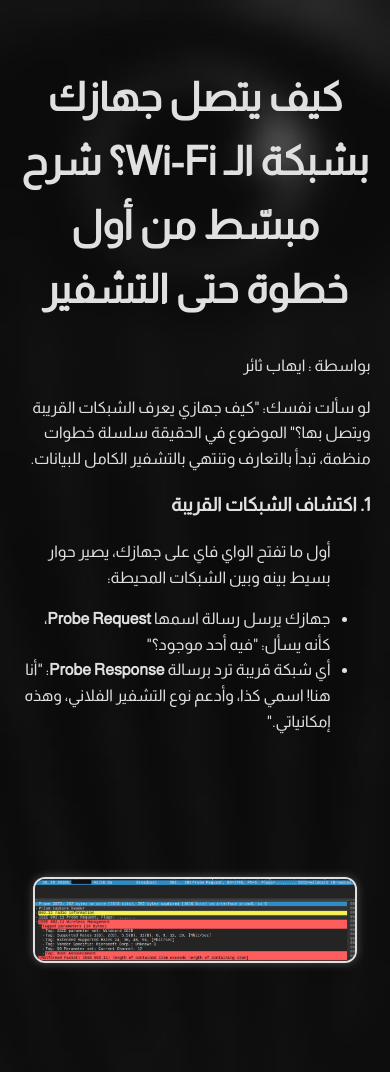
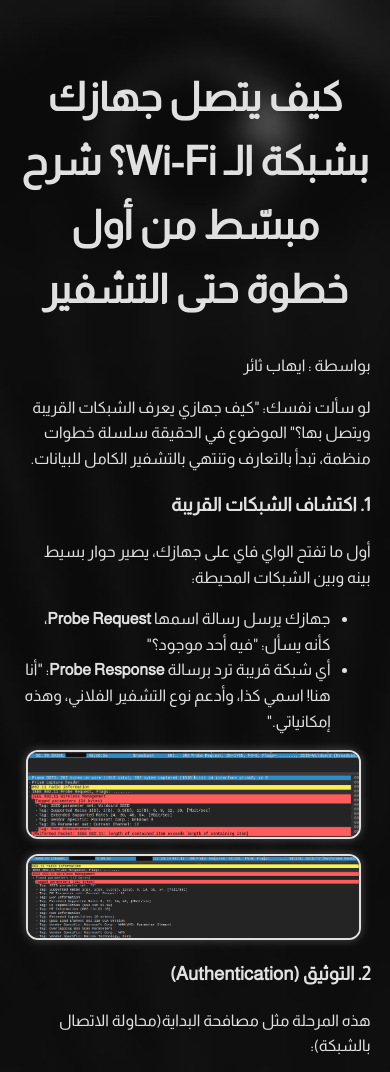
Before and after one commit to CyberX-sec/Web, a plain HTML site: page Articles/WIFI-Connection.html in a window 390 px wide. Shown: the top 1072 px of the page. Drawn offline with Linux system fonts and the light colour scheme.

Commit message:
wi-fi con. fix and Ehab image

```diff
--- a/Templates/Articles-style/Wi-Fi-connection.css
+++ b/Articles-Templates/Wi-Fi-connection.css
@@ -4,7 +4,7 @@ body {
     margin: 0;
     font-family: 'Almarai', sans-serif;
     background-color: #000000;
-    background-image: url('../../Mainimages/background.JPEG');
+    background-image: url('../Mainimages/background.JPEG');
     background-position: top;
     background-repeat: no-repeat;
     background-size: cover;
@@ -12,6 +12,11 @@ body {
     direction: rtl;
     line-height: 1.6;
     overflow-x: hidden;
+}
+
+img {
+    max-width: 100%;
+    height: auto;
 }
 
 .bg {
@@ -43,7 +48,7 @@ body {
 }
 
 .hero {
-    background: linear-gradient(135deg, rgba(255, 255, 255, 0.1), rgba(200, 200, 200, 0.1)), url('../../Mainimages/main1.JPEG') no-repeat center/cover;
+    background: linear-gradient(135deg, rgba(255, 255, 255, 0.1), rgba(200, 200, 200, 0.1)), url('../Mainimages/main1.JPEG') no-repeat center/cover;
     padding: 4rem 2rem;
     position: relative;
     color: #fff;
@@ -215,31 +220,35 @@ footer a:hover {
 }
 
 .double-image-section {
-    display: flex;
-    justify-content: center;
-    gap: 40px;
-    padding: 40px 0;
-    flex-wrap: wrap;
+    display: grid;
+    grid-template-columns: 1fr 1fr;
+    gap: 8px; /* خفف المسافة بين الصور */
+    padding: 0;
+    margin: 0 auto;
+    max-width: 100%;
 }
 
 .double-image-section .column {
-    flex: 1 1 300px;
-    display: flex;
-    justify-content: center;
-    align-items: center;
+    margin: 0;
+    padding: 0;
+    display: block;
 }
 
+
 .double-image-section img {
-    max-width: 100%;
+    display: block;
+    width: 100%;
     height: auto;
     border-radius: 6px;
     box-shadow: 0 0 15px rgba(0,0,0,0.3);
     transition: transform 0.3s ease;
+    margin: 0; /* شيل أي مسافات خارجية */
 }
 
 .double-image-section img:hover {
     transform: scale(1.05);
 }
+
 
 .double-image-section img,
 .project-image {
@@ -266,13 +275,15 @@ footer a:hover {
 
 @media (max-width: 768px) {
     .double-image-section {
-        flex-direction: column;
-        padding: 20px 0;
+        grid-template-columns: 1fr;
+        gap: 15px;
+        padding: 0 10px;
     }
 
     .double-image-section img {
+        max-width: 550px;
+        margin: 0 auto;
         width: 100%;
-        max-width: 320px;
-        margin: 0 auto;
+        height: auto;
     }
 }
--- a/Articles/WIFI-Connection.html
+++ b/Articles/WIFI-Connection.html
@@ -4,11 +4,9 @@
   <meta charset="UTF-8" />
   <meta name="viewport" content="width=device-width, initial-scale=1.0" />
   <title>Wi-Fi connect</title>
-  <link rel="stylesheet" href="../Templates/Articles-style/Wi-Fi-connection.css" />
+  <link rel="stylesheet" href="../Articles-Templates/Wi-Fi-connection.css">
 </head>
 <body dir="rtl">
-
-
   <section class="section" style="text-align: right;">
     <div class="container">
       <h2>كيف يتصل جهازك بشبكة الـ Wi-Fi؟ شرح مبسّط من أول خطوة حتى التشفير</h2>
@@ -16,8 +14,8 @@
       <p>لو سألت نفسك: "كيف جهازي يعرف الشبكات القريبة ويتصل بها؟" الموضوع في الحقيقة سلسلة خطوات منظمة، تبدأ بالتعارف وتنتهي بالتشفير الكامل للبيانات.</p>
 
       <h3>1. اكتشاف الشبكات القريبة</h3>
+      <p>أول ما تفتح الواي فاي على جهازك، يصير حوار بسيط بينه وبين الشبكات المحيطة:</p>
       <ul>
-        <p>أول ما تفتح الواي فاي على جهازك، يصير حوار بسيط بينه وبين الشبكات المحيطة:</p>
         <li>جهازك يرسل رسالة اسمها <strong>Probe Request</strong>، كأنه يسأل: "فيه أحد موجود؟"</li>
         <li>أي شبكة قريبة ترد برسالة <strong>Probe Response</strong>: "أنا هنا! اسمي كذا، وأدعم نوع التشفير الفلاني، وهذه إمكانياتي."</li>
       </ul>
@@ -32,43 +30,41 @@
       </div>
 
       <h3>2. التوثيق (Authentication)</h3>
+      <p>هذه المرحلة مثل مصافحة البداية(محاولة الاتصال بالشبكة):</p>
       <ul>
-        <p>هذه المرحلة مثل مصافحة البداية(محاولة الاتصال بالشبكة):</p>
         <li>الجهاز يطلب من الشبكة السماح له بالمحاولة للدخول.</li>
         <li> الشبكة ترد بالموافقة سواء كان الرمز غلط او صح اذا كانت الشبكة محمية لان هذا التوثيق ما له علاقة بالباسورد، هو فقط إثبات وجود ورغبة في الاتصال، برسائل بسيطة جداً. </li>
       </ul>
       <img src="../Articles-images/Wi-Fi-connection/wire_authentication.png" alt="Authentication" class="project-image" />
 
       <h3>3. ربط الجهاز بالشبكة (Association)</h3>
+      <p>بعد المصافحة او الموافقة، الجهاز يقدم نفسه بشكل أوضح:</p>
       <ul>
-        <p>بعد المصافحة او الموافقة، الجهاز يقدم نفسه بشكل أوضح:</p>
-        <li>الجهاز يقدم نفسه بشكل أوضح ويذكر نوع التشفير و إمكانياته.</li>
+        <li> ويذكر نوع التشفير و إمكانياته.</li>
         <li>الشبكة ترد بالموافقة وتعطيه رقم تعريف داخل الشبكة (AID).</li>
-        <p>للآن، لا يوجد إنترنت ولا تشفير… لأن المفاتيح السرية لم يتم تبادلها بعد.</p>
       </ul>
+      <p>للآن، لا يوجد إنترنت ولا تشفير… لأن المفاتيح السرية لم يتم تبادلها بعد.</p>
 
       <h3>4. مرحلة الأمان – 4-Way Handshake</h3>
+      <p>هنا تبدأ الخطوة الأهم: تأكيد أن الجهاز والراوتر يعرفان كلمة السر، وإنشاء مفاتيح التشفير </p>
+      <p><strong>تتم المصافحة بأربع رسائل:</strong></p>
       <ol>
-        <p>هنا تبدأ الخطوة الأهم: تأكيد أن الجهاز والراوتر يعرفان كلمة السر، وإنشاء مفاتيح التشفير </p>
-        <p><strong>تتم المصافحة بأربع رسائل:</strong></p>
         <li>الراوتر يرسل رقم عشوائي (<strong>ANonce</strong>) للجهاز.</li>
         <li>الجهاز يرد برقم عشوائي (<strong>SNonce</strong>) + كود تحقق (<strong>MIC</strong>) يثبت معرفته بكلمة السر.</li>
         <li>الراوتر يتحقق ويرسل مفتاح التشفير الجماعي (<strong>GTK</strong>) + MIC جديد.</li>
         <li>الجهاز يرد للتأكيد.</li>
-        <p>
-بعد هذه الخطوة، كل البيانات بينك وبين الراوتر تصبح مشفرّة، وأي شخص يحاول التجسس سيرى مجرد بيانات غير مفهومة.</p>
       </ol>
+      <p>بعد هذه الخطوة، كل البيانات بينك وبين الراوتر تصبح مشفرّة، وأي شخص يحاول التجسس سيرى مجرد بيانات غير مفهومة.</p>
       <img src="../Articles-images/Wi-Fi-connection/4wayHandshake.png" alt="4-Way Handshake" class="project-image" />
 
       <h3>5. ماذا يُرسل في الهواء؟</h3>
+      <p>كل رسالة تُرسل عبر الـ Wi-Fi لها جزئين:</p>
       <ul>
-        <p>كل رسالة تُرسل عبر الـ Wi-Fi لها جزئين:</p>
         <li><strong>Header:</strong> بيانات تعريفية عن نوع الرسالة.</li>
         <li><strong>Payload:</strong> المحتوى الفعلي (البيانات).</li>
-        <p>
-بعض الرسائل فيها الاثنين، وبعض الرسائل الصغيرة مثل ACK يكون فيها الـ Header فقط.</p>
-<p><strong>بعد التشفير، تبدأ البيانات الحقيقية (تصفح، فيديو، محادثات) بالمرور داخل الـ Payload بشكل مشفر.</strong></p>
       </ul>
+      <p>بعض الرسائل فيها الاثنين، وبعض الرسائل الصغيرة مثل ACK يكون فيها الـ Header فقط.</p>
+      <p><strong>بعد التشفير، تبدأ البيانات الحقيقية (تصفح، فيديو، محادثات) بالمرور داخل الـ Payload بشكل مشفر.</strong></p>
 
       <h3>6. كيف تراقب هذه العملية باستخدام Wireshark؟</h3>
       <p>إذا كان كرت الـ Wi-Fi لديك يدعم Monitor Mode، يمكنك مشاهدة هذه العملية.</p>
@@ -86,8 +82,8 @@
         <li>التوثيق والربط (Authentication & Association).</li>
         <li>تبادل المفاتيح والتشفير (4-Way Handshake).</li>
       </ol>
+      <p>للاطلاع لتفاصيل اكثر:</p>
       <ul>
-        <p>للاطلاع لتفاصيل اكثر:</p>
         <li><a href="https://networklessons.com/wireless/wpa-and-wpa2-4-way-handshake" target="_blank">4-Way Handshake – Network Lessons</a></li>
         <li><a href="https://documentation.meraki.com/MR/Wi-Fi_Basics_and_Best_Practices/802.11_Association_Process_Explained" target="_blank">Cisco Meraki Documentation</a></li>
       </ul>
```
Also changed, not shown: Team-images/Ehab.jpg.
